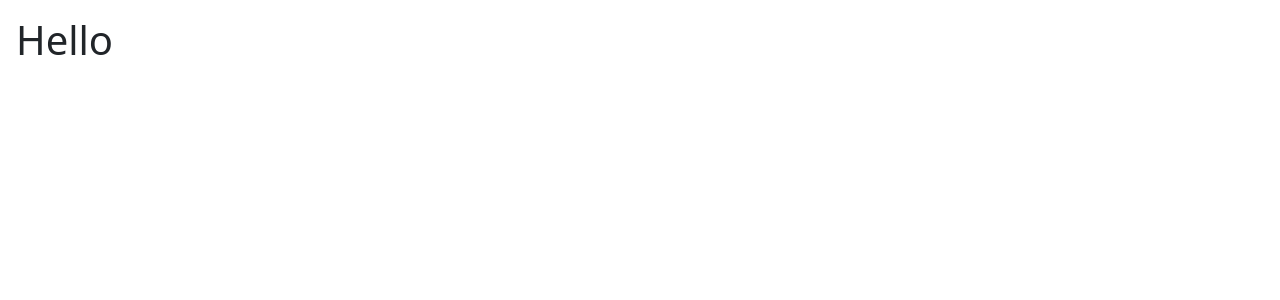
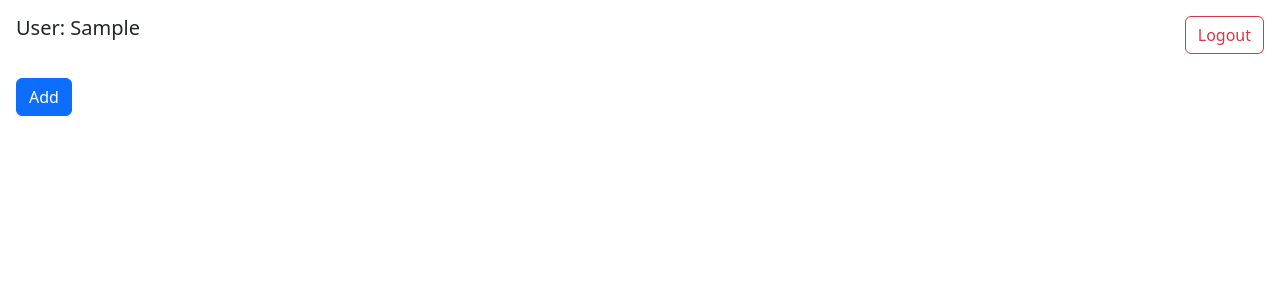
Before and after one commit to aliakbari77/react-intermediate-exercise, a React (Vite) app: page / in a window 1280 px wide. Both pictures are taken after typing "Sample", "Sample123" into the empty fields and a click on the button "Login". Shown: the top 300 px of the page. Built offline with nearby package versions, Linux system fonts and the light colour scheme.

Commit message:
Create hook, context, provider for auth and tasks

```diff
--- a/src/App.tsx
+++ b/src/App.tsx
@@ -1,11 +1,17 @@
 import "./App.css";
-import Login from "./components/Authentication/components/Login";
+import Login from "./components/Authentication/components/Auth";
+import AuthProvider from "./components/Authentication/components/AuthProvider";
+import Home from "./components/Authentication/components/Home";
+import TasksProvider from "./components/Authentication/components/TasksProvider";
 
 function App() {
   return (
-    <>
+    <TasksProvider>
+      <AuthProvider>
         <Login />
-    </>
+        <Home />
+      </AuthProvider>
+    </TasksProvider>
   );
 }
 
--- /dev/null
+++ b/src/components/Authentication/components/Auth.tsx
@@ -0,0 +1,57 @@
+import React, { useContext, useReducer, useRef } from "react";
+import authReducer from "../reducers/authReducer";
+import AuthContext from "../contexts/AuthContext";
+import useAuth from "../hooks/useAuth";
+
+const Login = () => {
+  const userNameRef = useRef<HTMLInputElement>(null);
+  const passwordRef = useRef<HTMLInputElement>(null);
+
+  const { user, dispatch } = useAuth();
+
+  if (!user.userName)
+    return (
+      <form
+        onSubmit={(event) => {
+          event.preventDefault();
+          if (userNameRef.current && passwordRef.current) {
+            const user = {
+              userName: userNameRef.current.value,
+              password: passwordRef.current.value,
+            };
+            console.log(user);
+            dispatch({ type: "LOGIN", user });
+          }
+        }}
+      >
+        <div>
+          <label htmlFor="">User Name</label>
+          <input ref={userNameRef} type="text" className="form-control" />
+        </div>
+        <div>
+          <label htmlFor="">Password</label>
+          <input ref={passwordRef} type="password" className="form-control" />
+        </div>
+        <button type="submit" className="btn btn-primary mt-2">
+          Login
+        </button>
+      </form>
+    );
+
+  if (user.userName)
+    return (
+      <>
+        <div style={{ display: "flex", justifyContent: "space-between" }}>
+          <h5>User: {user.userName}</h5>
+          <button
+            className="btn btn-outline-danger"
+            onClick={() => dispatch({ type: "LOGOUT" })}
+          >
+            Logout
+          </button>
+        </div>
+      </>
+    );
+};
+
+export default Login;
--- /dev/null
+++ b/src/components/Authentication/components/AuthProvider.tsx
@@ -0,0 +1,21 @@
+import React, { ReactNode, useContext, useReducer } from "react";
+import AuthContext from "../contexts/AuthContext";
+import authReducer from "../reducers/authReducer";
+
+interface Props {
+  children: ReactNode;
+}
+
+const AuthProvider = ({ children }: Props) => {
+  const [user, dispatch] = useReducer(authReducer, {
+    userName: "",
+    password: "",
+  });
+  return (
+    <AuthContext.Provider value={{ user, dispatch }}>
+      {children}
+    </AuthContext.Provider>
+  );
+};
+
+export default AuthProvider;
--- a/src/components/Authentication/components/Home.tsx
+++ b/src/components/Authentication/components/Home.tsx
@@ -1,10 +1,14 @@
 import React, { useContext } from "react";
 import AuthContext from "../contexts/AuthContext";
+import TaskList from "./TaskList";
+import useAuth from "../hooks/useAuth";
 
 const Home = () => {
-//   const { user, dispatch } = useContext(AuthContext);
-//   if (user.userName) return <h1>Data</h1>;
-  return;
+  const { user, dispatch } = useAuth();
+
+  if (user.userName) return <TaskList />;
+
+  return <h1>No data</h1>;
 };
 
 export default Home;
--- a/src/components/Authentication/components/Login.tsx
+++ /dev/null
@@ -1,45 +0,0 @@
-import React, { useContext, useReducer, useRef } from "react";
-import authReducer from "../reducers/authReducer";
-import AuthContext from "../contexts/AuthContext";
-
-const Login = () => {
-  const userNameRef = useRef<HTMLInputElement>(null);
-  const passwordRef = useRef<HTMLInputElement>(null);
-
-  const [user, dispatch] = useReducer(authReducer, {
-    userName: "",
-    password: "",
-  });
-
-  if (user.userName) return <h1>Hello</h1>
-
-  return (
-    <form
-      onSubmit={(event) => {
-        event.preventDefault();
-        if (userNameRef.current && passwordRef.current) {
-          const user = {
-            userName: userNameRef.current.value,
-            password: passwordRef.current.value,
-          };
-          console.log(user)
-          dispatch({ type: "LOGIN", user });
-        }
-      }}
-    >
-      <div>
-        <label htmlFor="">User Name</label>
-        <input ref={userNameRef} type="text" className="form-control" />
-      </div>
-      <div>
-        <label htmlFor="">Password</label>
-        <input ref={passwordRef} type="password" className="form-control" />
-      </div>
-      <button type="submit" className="btn btn-primary mt-2">
-        Login
-      </button>
-    </form>
-  );
-};
-
-export default Login;
--- /dev/null
+++ b/src/components/Authentication/components/TaskList.tsx
@@ -0,0 +1,44 @@
+import React, { useContext, useReducer } from "react";
+import taskReducer from "../reducers/taskReducer";
+import TasksContext from "../contexts/TasksContext";
+import useTasks from "../hooks/useTasks";
+
+const TaskList = () => {
+  const { tasks, dispatch } = useTasks();
+  return (
+    <>
+      <button
+        className="btn btn-primary my-4"
+        onClick={() => {
+          dispatch({
+            type: "ADD",
+            task: {
+              id: Date.now(),
+              title: "Title" + Date.now(),
+            },
+          });
+        }}
+      >
+        Add
+      </button>
+      <ul className="list-group">
+        {tasks.map((t) => (
+          <li
+            key={t.id}
+            className="list-group-item d-flex justify-content-between"
+          >
+            <span>{t.title}</span>
+            <button
+              className="btn btn-danger"
+              onClick={() => dispatch({ type: "DELETE", taskId: t.id })}
+            >
+              Delete
+            </button>
+          </li>
+        ))}
+      </ul>
+    </>
+  );
+};
+
+export default TaskList;
--- /dev/null
+++ b/src/components/Authentication/components/TasksProvider.tsx
@@ -0,0 +1,18 @@
+import React, { ReactNode, useContext, useReducer } from "react";
+import TasksContext from "../contexts/TasksContext";
+import taskReducer from "../reducers/taskReducer";
+
+interface Props {
+  children: ReactNode;
+}
+
+const TasksProvider = ({ children }: Props) => {
+  const [tasks, dispatch] = useReducer(taskReducer, []);
+  return (
+    <TasksContext.Provider value={{ tasks, dispatch }}>
+      {children}
+    </TasksContext.Provider>
+  );
+};
+
+export default TasksProvider;
--- /dev/null
+++ b/src/components/Authentication/contexts/TasksContext.ts
@@ -0,0 +1,12 @@
+import { Dispatch } from "react";
+import { ActionTask, Task } from "../reducers/taskReducer";
+import React from "react";
+
+interface TaskcontextType{
+    tasks: Task[];
+    dispatch: Dispatch<ActionTask>
+}
+
+const TasksContext = React.createContext<TaskcontextType>({} as TaskcontextType)
+
+export default TasksContext
--- /dev/null
+++ b/src/components/Authentication/hooks/useAuth.ts
@@ -0,0 +1,6 @@
+import { useContext } from "react";
+import AuthContext from "../contexts/AuthContext";
+
+const useAuth = () => useContext(AuthContext)
+
+export default useAuth
--- /dev/null
+++ b/src/components/Authentication/hooks/useTasks.ts
@@ -0,0 +1,6 @@
+import { useContext } from "react";
+import TasksContext from "../contexts/TasksContext";
+
+const useTasks = () => useContext(TasksContext)
+
+export default useTasks
--- /dev/null
+++ b/src/components/Authentication/reducers/taskReducer.ts
@@ -0,0 +1,24 @@
+export interface Task{
+    id: number;
+    title: string
+}
+
+interface AddTask{
+    type: "ADD",
+    task: Task
+}
+
+interface DeleteTask{
+    type: "DELETE";
+    taskId: number
+}
+
+export type ActionTask = AddTask | DeleteTask
+
+const taskReducer = (tasks: Task[], action: ActionTask): Task[] => {
+    if (action.type === "ADD") return [action.task, ...tasks]
+    if (action.type === "DELETE") return tasks.filter(t => t.id !== action.taskId)
+    return tasks
+}
+
+export default taskReducer
```
